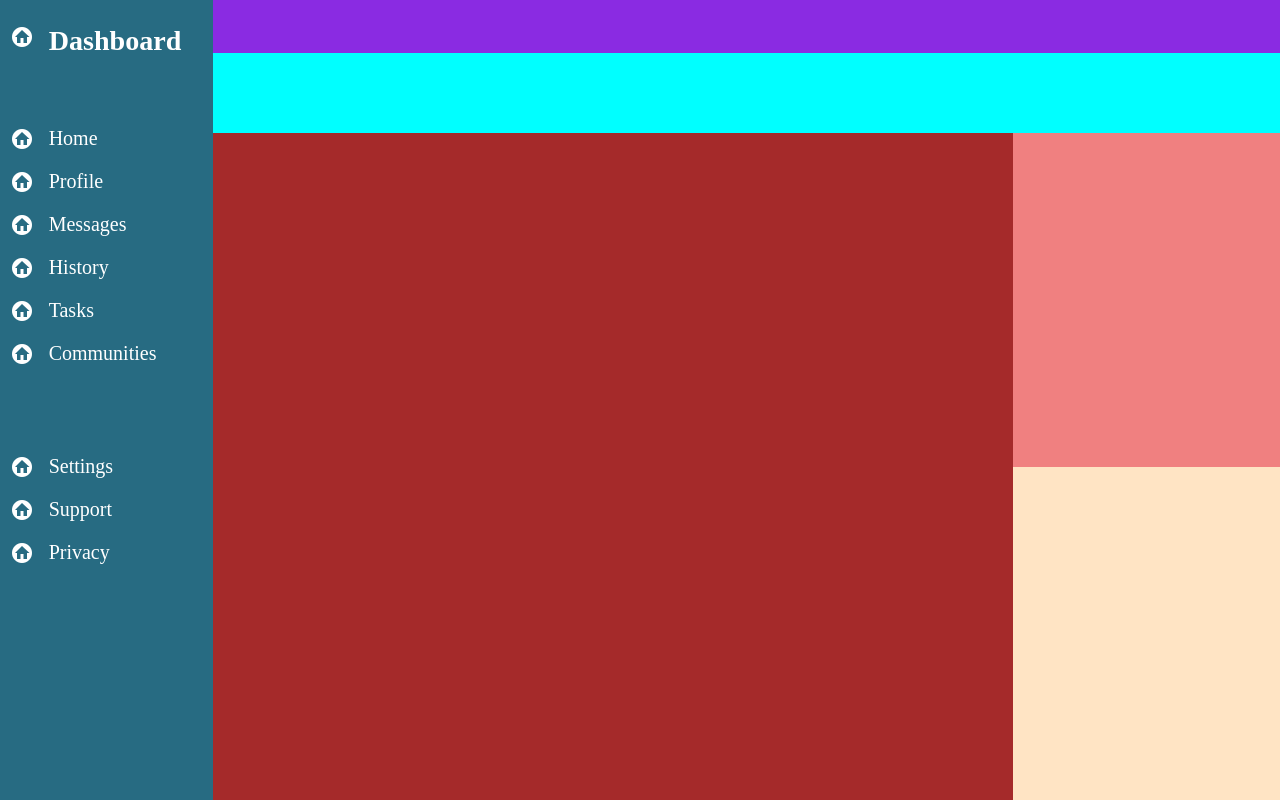
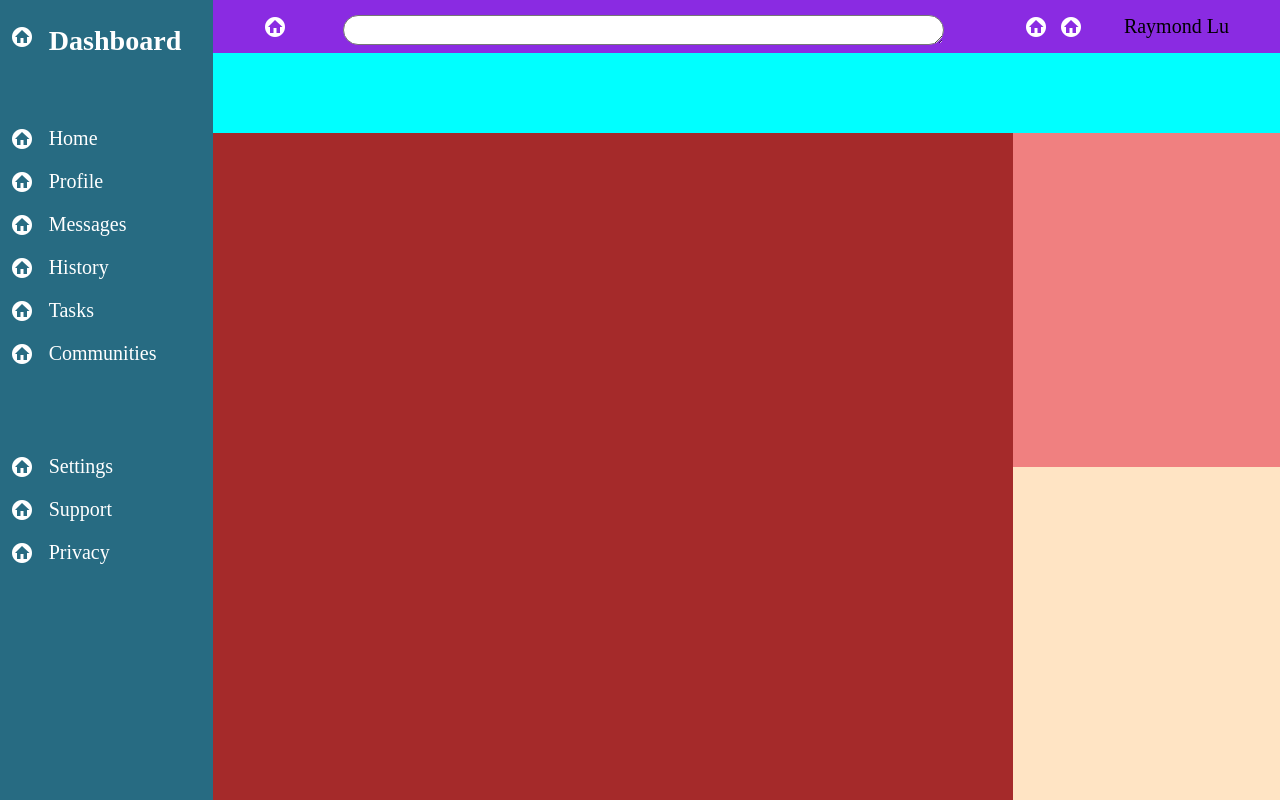
Before and after one commit to raylu15742cs/odin-admin-dashboard, a plain HTML site: page index.html in a window 1280 px wide. Drawn offline with Linux system fonts and the light colour scheme.

Commit message:
finish nav

```diff
--- a/css/styles.css
+++ b/css/styles.css
@@ -29,6 +29,10 @@
 }
 .nav {
     background-color: blueviolet;
+    display: grid;
+    grid-template-rows: 1fr;
+    grid-template-columns: 1fr 5fr .5fr .5fr 1.2fr;
+    padding-top: 15px;
 }
 .yourprojects {
     background-color: brown;
@@ -52,3 +56,14 @@ p {
     font-size: 1.5rem;
     padding-top: 15px;
 }
+textarea {
+    border-radius: 15px;
+    height: 24px;
+    margin-right: 50px;
+}
+.navone {
+    padding-left: 50px;
+}
+.navtwo {
+    padding-left: 30px;
+}
--- a/index.html
+++ b/index.html
@@ -38,7 +38,13 @@
             </div>
         </div>
         <div class="header">
-            <div class="nav"></div>
+            <div class="nav">
+                <img class="navone" src="img/home-circle (1).png">
+                <textarea></textarea>
+                <img class="navtwo" src="img/home-circle (1).png">
+                <img src="img/home-circle (1).png">
+                <p>Raymond Lu</p>
+            </div>
             <div class="generalinfo"></div>
         </div>
         <div class="projects">
```
